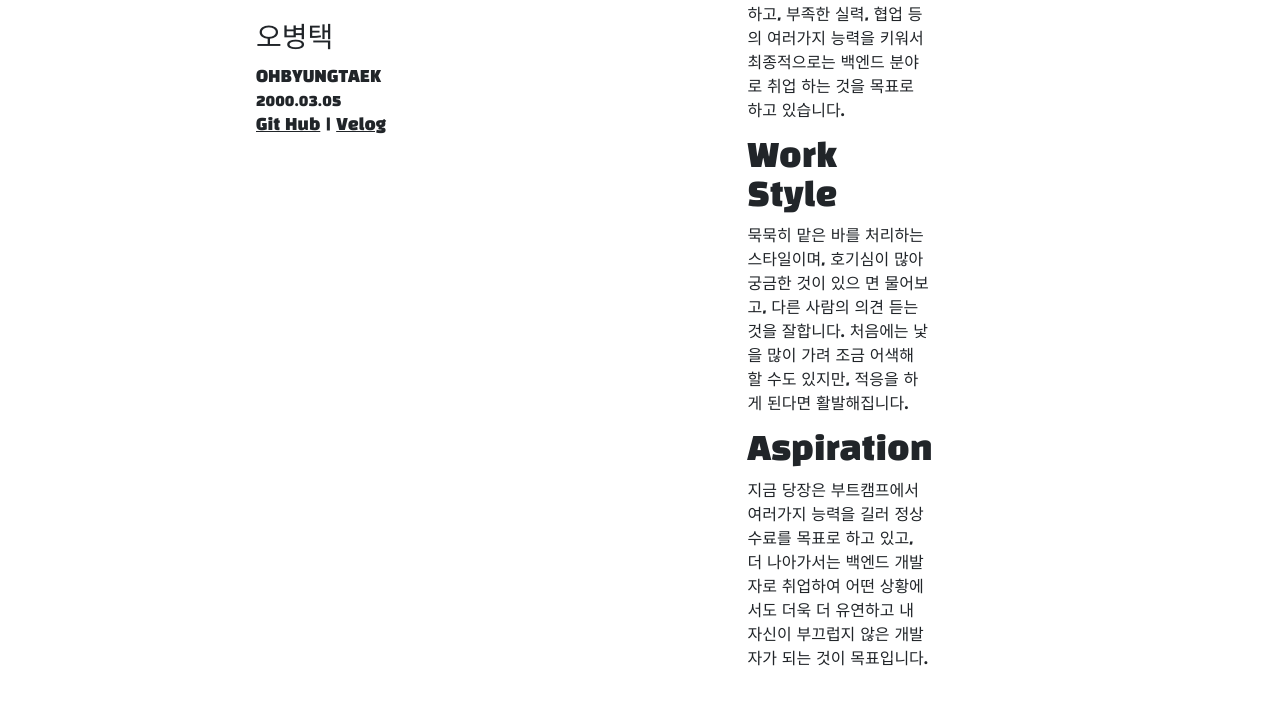
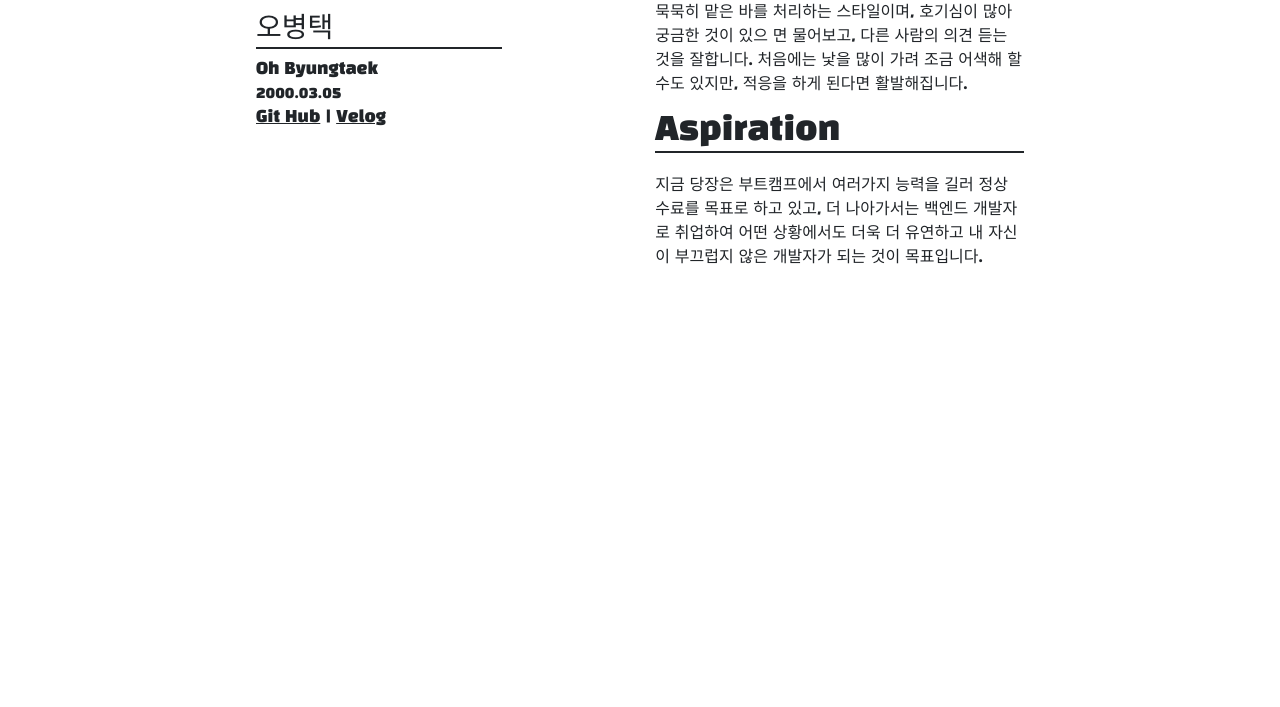
Before and after one commit to byeongtaek12/six_sense, a plain HTML site: page mypage3.html in a window 1280 px wide. Shown: the part 595-1302 px from the top of the page. After the commit the page ends 944 px from the top, so only its background shows below. Drawn offline with nearby package versions, Linux system fonts and the light colour scheme.

Commit message:
찐찐최종

```diff
--- a/mypage3.html
+++ b/mypage3.html
@@ -46,16 +46,22 @@
             justify-content: space-evenly;
 
         }
-        .mypage3leftdown>p>a {
+
+        a {
             color: #212529;
         }
-        .mypage3picture {
-            margin-bottom: 30px;
+
+
+        h2 {
+            border-bottom: 2px solid #212529;
+            padding-bottom: 1px;
+            margin-bottom: 20px;
+
         }
 
-        .mypage3right {
-            width: 50%;
-            margin:auto;
+        h3 {
+            margin-top: 20px;
+            border-bottom: 2px solid #212529;
         }
     </style>
 
@@ -82,9 +88,9 @@
                 <img src="image/member3.jpg" class="img-thumbnail" alt="...">
             </div>
             <div class="mypage3leftdown">
-                <h3>오병택</h3>
-                <P>OHBYUNGTAEK <br> 2000.03.05<br>
-                    <a href="https://github.com/byeongtaek12" >Git Hub</a>
+                <h3 class="name">오병택</h3>
+                <P>Oh Byungtaek<br> 2000.03.05<br>
+                    <a href="https://github.com/byeongtaek12">Git Hub</a>
                     <span>|</span>
                     <a href="https://velog.io/@byeongtaek12/posts">Velog</a>
                 </P>
@@ -117,6 +123,9 @@
         </div>
     </div>
 
+
+
+
 </body>
 
 </html>
```
